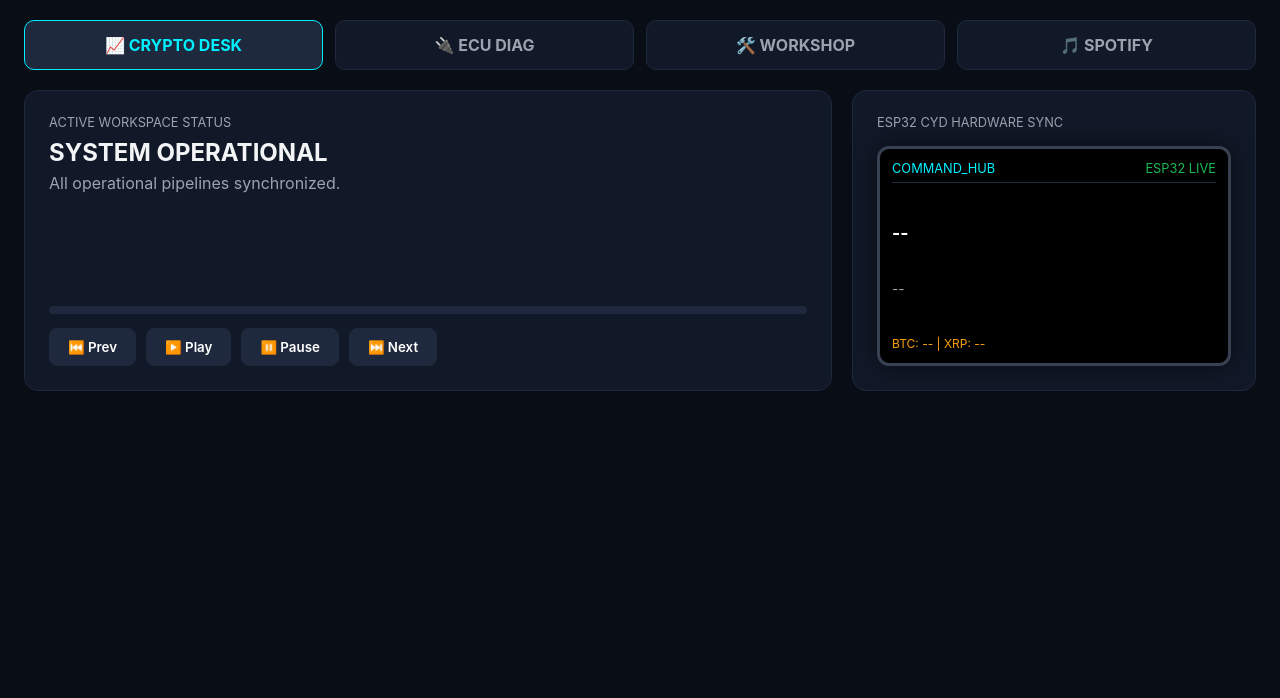
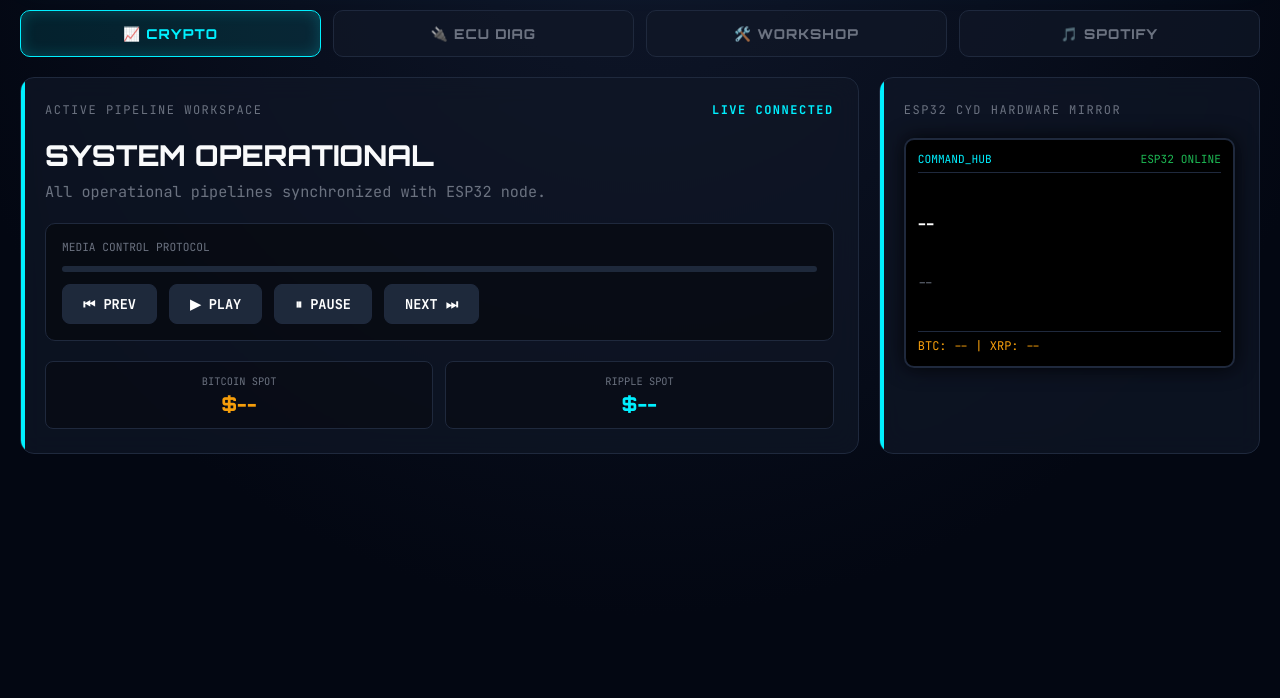
Before and after one commit to Kpavlo01/agent-server, a website: page public/index.html in a window 1280 px wide. Shown: the part 102-800 px from the top of the page. Drawn offline with nearby package versions, Linux system fonts and the light colour scheme; no server answers.

Commit message:
V13 Cyber Update: High-contrast layout & fixed ESP text wrapping

```diff
--- a/public/index.html
+++ b/public/index.html
@@ -3,94 +3,126 @@
 <head>
   <meta charset="UTF-8">
   <meta name="viewport" content="width=device-width, initial-scale=1.0">
-  <title>COMMAND CENTER V12 PRO</title>
+  <title>COMMAND CENTER ULTRA V13</title>
   <script src="/socket.io/socket.io.js"></script>
+  <link href="https://fonts.googleapis.com/css2?family=JetBrains+Mono:wght@400;700;800&family=Orbitron:wght@600;800;900&display=swap" rel="stylesheet">
   <style>
     :root {
-      --bg: #090d16;
-      --panel-bg: #111827;
-      --panel-border: #1f293d;
-      --accent-cyan: #00f0ff;
-      --accent-spotify: #1db954;
-      --accent-amber: #f59e0b;
-      --text-main: #f3f4f6;
-      --text-muted: #9ca3af;
+      --bg: #030712;
+      --card-bg: rgba(17, 24, 39, 0.7);
+      --border: #1f293d;
+      --cyan: #00f0ff;
+      --spotify: #1db954;
+      --amber: #f59e0b;
+      --purple: #8b5cf6;
+      --text: #f9fafb;
+      --text-muted: #6b7280;
     }
 
-    * { box-sizing: border-box; margin: 0; padding: 0; font-family: -apple-system, BlinkMacSystemFont, "Segoe UI", Roboto, sans-serif; }
-    body { background: var(--bg); color: var(--text-main); padding: 24px; display: flex; flex-direction: column; gap: 20px; }
+    * { box-sizing: border-box; margin: 0; padding: 0; font-family: 'JetBrains Mono', monospace; }
+    body { background: var(--bg); color: var(--text); padding: 20px; display: flex; flex-direction: column; gap: 20px; background-image: radial-gradient(circle at 50% 0%, #0f172a 0%, #030712 70%); min-height: 100vh; }
 
-    header { display: flex; justify-content: space-between; align-items: center; background: var(--panel-bg); padding: 18px 24px; border-radius: 14px; border: 1px solid var(--panel-border); }
-    .brand { font-size: 1.25rem; font-weight: 800; letter-spacing: 1.5px; color: var(--accent-cyan); display: flex; align-items: center; gap: 10px; }
-    .dot { width: 10px; height: 10px; background: #10b981; border-radius: 50%; box-shadow: 0 0 10px #10b981; }
+    header { display: flex; justify-content: space-between; align-items: center; background: var(--card-bg); backdrop-filter: blur(12px); padding: 16px 24px; border-radius: 12px; border: 1px solid var(--border); box-shadow: 0 0 30px rgba(0, 240, 255, 0.05); }
+    .brand { font-family: 'Orbitron', sans-serif; font-size: 1.3rem; font-weight: 900; letter-spacing: 2px; color: var(--cyan); display: flex; align-items: center; gap: 12px; text-shadow: 0 0 12px rgba(0,240,255,0.4); }
+    .dot { width: 10px; height: 10px; background: #10b981; border-radius: 50%; box-shadow: 0 0 12px #10b981; }
 
     .nav-tabs { display: grid; grid-template-columns: repeat(4, 1fr); gap: 12px; }
-    .tab { background: var(--panel-bg); border: 1px solid var(--panel-border); color: var(--text-muted); padding: 14px; border-radius: 10px; font-weight: 700; text-align: center; cursor: pointer; transition: 0.2s; }
-    .tab.active { background: #1f293d; color: var(--accent-cyan); border-color: var(--accent-cyan); }
-    .tab.spotify-tab.active { color: var(--accent-spotify); border-color: var(--accent-spotify); }
+    .tab { background: var(--card-bg); border: 1px solid var(--border); color: var(--text-muted); padding: 14px; border-radius: 10px; font-weight: 700; text-align: center; cursor: pointer; transition: all 0.25s ease; font-family: 'Orbitron', sans-serif; font-size: 0.85rem; letter-spacing: 1px; }
+    .tab:hover { border-color: var(--cyan); color: #fff; }
+    .tab.active { background: rgba(0, 240, 255, 0.1); color: var(--cyan); border-color: var(--cyan); box-shadow: inset 0 0 15px rgba(0, 240, 255, 0.2); }
+    .tab.spotify-tab.active { background: rgba(29, 185, 84, 0.1); color: var(--spotify); border-color: var(--spotify); box-shadow: inset 0 0 15px rgba(29, 185, 84, 0.2); }
 
-    .main-grid { display: grid; grid-template-columns: 2fr 1fr; gap: 20px; }
-    .card { background: var(--panel-bg); border: 1px solid var(--panel-border); border-radius: 14px; padding: 24px; display: flex; flex-direction: column; justify-content: space-between; gap: 16px; }
+    .grid-layout { display: grid; grid-template-columns: 2.2fr 1fr; gap: 20px; }
+    .card { background: var(--card-bg); backdrop-filter: blur(12px); border: 1px solid var(--border); border-radius: 14px; padding: 24px; display: flex; flex-direction: column; gap: 20px; position: relative; overflow: hidden; }
+    .card::before { content: ''; position: absolute; top: 0; left: 0; width: 4px; height: 100%; background: var(--cyan); }
+    .card.spotify-mode::before { background: var(--spotify); }
 
-    .title { font-size: 1.5rem; font-weight: 700; color: var(--text-main); }
-    .subtitle { color: var(--text-muted); font-size: 1rem; }
+    .card-header { font-size: 0.75rem; text-transform: uppercase; letter-spacing: 1.5px; color: var(--text-muted); display: flex; justify-content: space-between; align-items: center; }
 
-    .progress-bg { background: #1f293d; height: 8px; border-radius: 4px; overflow: hidden; }
-    .progress-fill { background: var(--accent-spotify); height: 100%; width: 0%; transition: width 0.4s ease; }
+    .title { font-family: 'Orbitron', sans-serif; font-size: 1.8rem; font-weight: 800; color: var(--text); line-height: 1.2; }
+    .subtitle { color: var(--text-muted); font-size: 0.95rem; line-height: 1.5; }
 
-    .btn-group { display: flex; gap: 10px; }
-    .btn { background: #1f293d; border: 1px solid var(--panel-border); color: #fff; padding: 10px 18px; border-radius: 8px; font-weight: 600; cursor: pointer; transition: 0.2s; }
-    .btn:hover { background: #374151; }
-    .btn-sp { background: var(--accent-spotify); color: #000; text-decoration: none; border: none; font-weight: 700; }
+    /* Spotify Dynamic Player */
+    .spotify-player { background: rgba(0,0,0,0.4); border: 1px solid var(--border); border-radius: 10px; padding: 16px; display: flex; flex-direction: column; gap: 12px; }
+    .progress-bar { background: #1e293b; height: 6px; border-radius: 3px; overflow: hidden; cursor: pointer; }
+    .progress-fill { background: var(--spotify); height: 100%; width: 0%; box-shadow: 0 0 10px var(--spotify); transition: width 0.3s linear; }
 
-    /* CYD Hardware Mirror Frame */
-    .cyd-frame { background: #000; border: 3px solid #374151; border-radius: 12px; height: 220px; padding: 12px; display: flex; flex-direction: column; justify-content: space-between; box-shadow: 0 0 25px rgba(0,0,0,0.5); }
-    .cyd-header { display: flex; justify-content: space-between; font-size: 0.8rem; color: var(--accent-cyan); border-bottom: 1px solid #1f293d; padding-bottom: 6px; }
+    .btn-group { display: flex; gap: 12px; }
+    .btn { background: #1e293b; border: 1px solid var(--border); color: #fff; padding: 10px 20px; border-radius: 8px; font-weight: 700; cursor: pointer; transition: 0.2s; font-size: 0.85rem; }
+    .btn:hover { background: #334155; border-color: var(--cyan); }
+    .btn-sp { background: var(--spotify); color: #000; border: none; font-weight: 800; text-decoration: none; padding: 10px 18px; border-radius: 8px; font-size: 0.85rem; display: inline-flex; align-items: center; gap: 6px; }
+
+    /* Crypto & System Metrics Grid */
+    .metrics-grid { display: grid; grid-template-columns: 1fr 1fr; gap: 12px; }
+    .metric-box { background: rgba(0,0,0,0.3); border: 1px solid var(--border); border-radius: 8px; padding: 12px; text-align: center; }
+    .metric-val { font-family: 'Orbitron', sans-serif; font-size: 1.2rem; font-weight: 800; color: var(--amber); margin-top: 4px; }
+
+    /* CYD Mirror Box */
+    .cyd-mirror-frame { background: #000; border: 2px solid var(--border); border-radius: 10px; height: 230px; padding: 12px; display: flex; flex-direction: column; justify-content: space-between; box-shadow: 0 0 20px rgba(0,0,0,0.8); }
+    .cyd-top { display: flex; justify-content: space-between; font-size: 0.7rem; color: var(--cyan); border-bottom: 1px solid #1f293d; padding-bottom: 6px; }
   </style>
 </head>
 <body>
 
   <header>
-    <div class="brand"><div class="dot"></div> COMMAND CENTER V12</div>
-    <a href="/api/spotify/login" class="btn btn-sp">🎵 Connect Spotify</a>
+    <div class="brand"><div class="dot"></div> COMMAND CENTER V13 ULTRA</div>
+    <a href="/api/spotify/login" class="btn-sp">🎵 CONNECT SPOTIFY</a>
   </header>
 
   <div class="nav-tabs">
-    <div class="tab active" onclick="setModule('CRYPTO_DESK')">📈 CRYPTO DESK</div>
+    <div class="tab active" onclick="setModule('CRYPTO_DESK')">📈 CRYPTO</div>
     <div class="tab" onclick="setModule('ECU_DIAG')">🔌 ECU DIAG</div>
     <div class="tab" onclick="setModule('WORKSHOP')">🛠️ WORKSHOP</div>
     <div class="tab spotify-tab" onclick="setModule('SPOTIFY')">🎵 SPOTIFY</div>
   </div>
 
-  <div class="main-grid">
-    <div class="card">
-      <div>
-        <div style="color: var(--text-muted); font-size: 0.8rem; text-transform: uppercase; margin-bottom: 8px;">Active Workspace Status</div>
-        <div class="title" id="web-title">SYSTEM OPERATIONAL</div>
-        <div class="subtitle" id="web-subtitle" style="margin-top: 6px;">All operational pipelines synchronized.</div>
+  <div class="grid-layout">
+    <!-- Left Area -->
+    <div class="card" id="main-card">
+      <div class="card-header">
+        <span>ACTIVE PIPELINE WORKSPACE</span>
+        <span id="active-tag" style="color: var(--cyan); font-weight: 700;">LIVE CONNECTED</span>
       </div>
 
-      <div id="spotify-controls-zone">
-        <div class="progress-bg"><div class="progress-fill" id="web-progress"></div></div>
-        <div class="btn-group" style="margin-top: 14px;">
-          <button class="btn" onclick="spControl('prev')">⏮️ Prev</button>
-          <button class="btn" onclick="spControl('play')">▶️ Play</button>
-          <button class="btn" onclick="spControl('pause')">⏸️ Pause</button>
-          <button class="btn" onclick="spControl('next')">⏭️ Next</button>
+      <div>
+        <div class="title" id="web-title">SYSTEM OPERATIONAL</div>
+        <div class="subtitle" id="web-subtitle" style="margin-top: 8px;">All operational pipelines synchronized with ESP32 node.</div>
+      </div>
+
+      <div class="spotify-player">
+        <div style="font-size: 0.7rem; color: var(--text-muted); text-transform: uppercase;">Media Control Protocol</div>
+        <div class="progress-bar"><div class="progress-fill" id="web-progress"></div></div>
+        <div class="btn-group">
+          <button class="btn" onclick="spControl('prev')">⏮ PREV</button>
+          <button class="btn" onclick="spControl('play')">▶ PLAY</button>
+          <button class="btn" onclick="spControl('pause')">⏸ PAUSE</button>
+          <button class="btn" onclick="spControl('next')">NEXT ⏭</button>
+        </div>
+      </div>
+
+      <div class="metrics-grid">
+        <div class="metric-box">
+          <div style="font-size: 0.65rem; color: var(--text-muted);">BITCOIN SPOT</div>
+          <div class="metric-val" id="btc-val" style="color: var(--amber);">$--</div>
+        </div>
+        <div class="metric-box">
+          <div style="font-size: 0.65rem; color: var(--text-muted);">RIPPLE SPOT</div>
+          <div class="metric-val" id="xrp-val" style="color: var(--cyan);">$--</div>
         </div>
       </div>
     </div>
 
+    <!-- Right Area: ESP32 Screen Mirror -->
     <div class="card">
-      <div style="color: var(--text-muted); font-size: 0.8rem; text-transform: uppercase;">ESP32 CYD Hardware Sync</div>
-      <div class="cyd-frame">
-        <div class="cyd-header">
+      <div class="card-header">ESP32 CYD HARDWARE MIRROR</div>
+      <div class="cyd-mirror-frame">
+        <div class="cyd-top">
           <span id="cyd-agent">COMMAND_HUB</span>
-          <span style="color: var(--accent-spotify);">ESP32 LIVE</span>
+          <span style="color: var(--spotify);">ESP32 ONLINE</span>
         </div>
-        <div style="font-size: 1.1rem; font-weight: bold; color: #fff;" id="cyd-title">--</div>
-        <div style="font-size: 0.85rem; color: #9ca3af;" id="cyd-msg">--</div>
-        <div style="font-size: 0.75rem; color: var(--accent-amber);" id="cyd-ticker">BTC: -- | XRP: --</div>
+        <div style="font-family: 'Orbitron', sans-serif; font-size: 1rem; color: #fff;" id="cyd-title">--</div>
+        <div style="font-size: 0.8rem; color: var(--text-muted);" id="cyd-msg">--</div>
+        <div style="font-size: 0.75rem; color: var(--amber); border-top: 1px solid #1f293d; padding-top: 6px;" id="cyd-ticker">BTC: -- | XRP: --</div>
       </div>
     </div>
   </div>
@@ -116,11 +148,17 @@
 
     socket.on('display_update', (data) => {
       document.getElementById('cyd-agent').innerText = data.agent || "COMMAND_HUB";
+
       if (data.crypto) {
+        document.getElementById('btc-val').innerText = '$' + (data.crypto.btc || '--');
+        document.getElementById('xrp-val').innerText = '$' + (data.crypto.xrp || '--');
         document.getElementById('cyd-ticker').innerText = `BTC: $${data.crypto.btc || '--'} | XRP: $${data.crypto.xrp || '--'}`;
       }
 
+      const mainCard = document.getElementById('main-card');
+
       if (data.currentModule === "SPOTIFY" && data.spotify) {
+        mainCard.classList.add('spotify-mode');
         document.getElementById('web-title').innerText = data.spotify.track;
         document.getElementById('web-subtitle').innerText = data.spotify.artist;
         document.getElementById('cyd-title').innerText = "🎵 " + data.spotify.track;
@@ -131,6 +169,7 @@
           document.getElementById('web-progress').style.width = pct + "%";
         }
       } else {
+        mainCard.classList.remove('spotify-mode');
         document.getElementById('web-title').innerText = data.title;
         document.getElementById('web-subtitle').innerText = data.message;
         document.getElementById('cyd-title').innerText = data.title;
```
